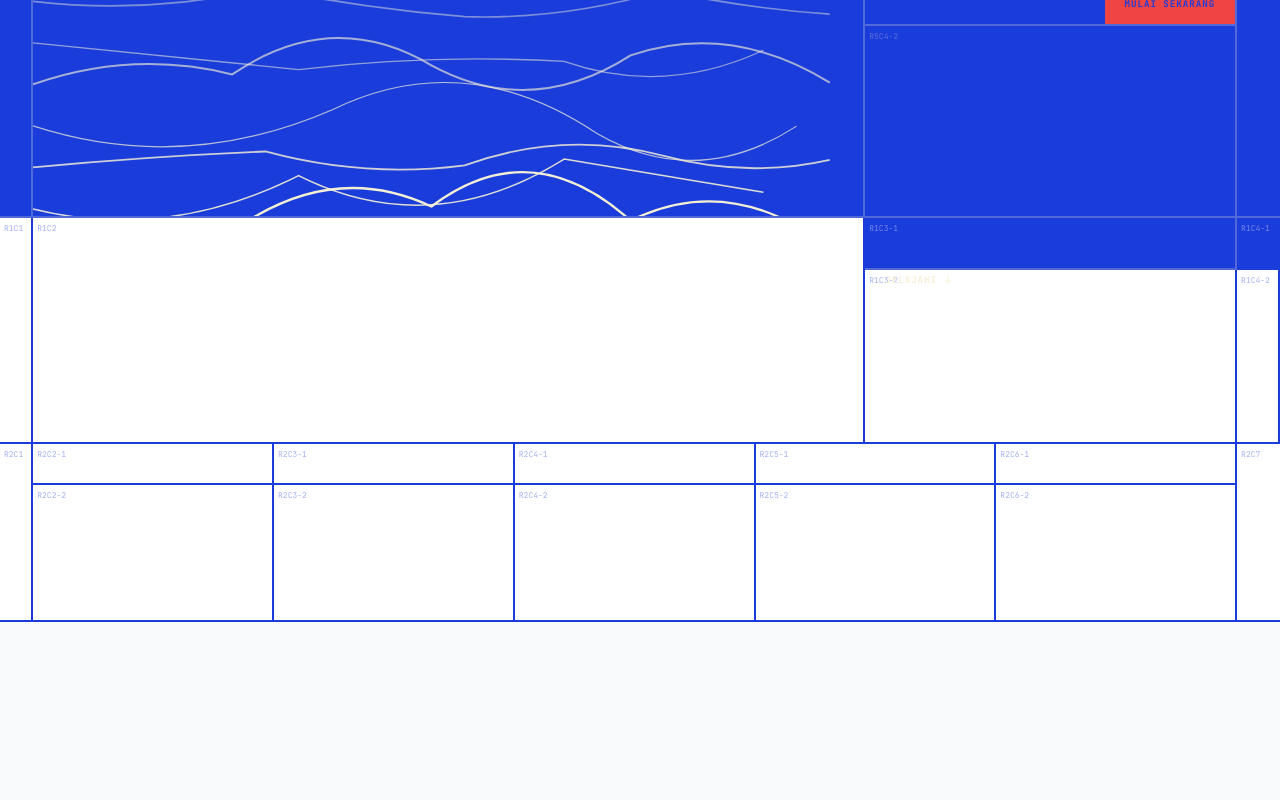
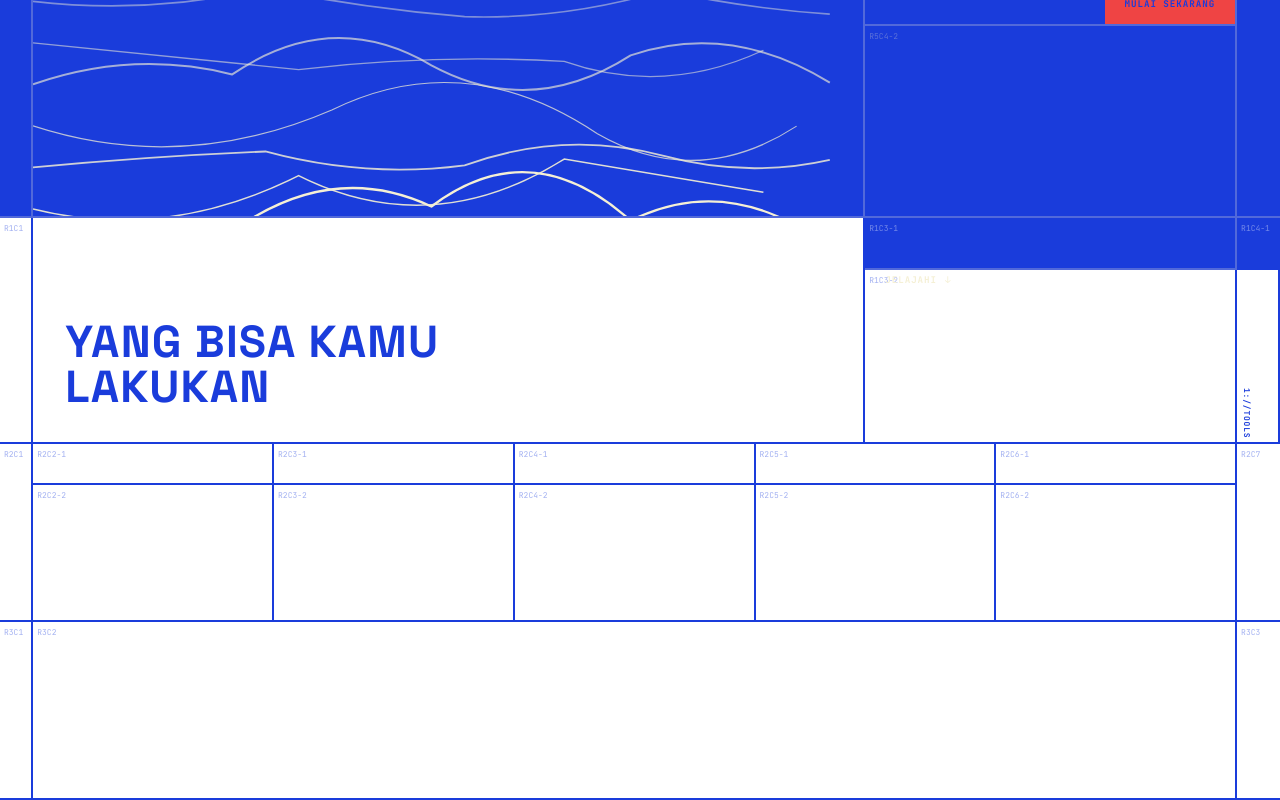
Before and after one commit to xzael24/Netchi, a Next.js app: page / in a window 1280 px wide. Shown: the part 582-1382 px from the top of the page. Before the commit the page ends 1204 px from the top, so only its background shows below. Built offline with nearby package versions, Linux system fonts and the light colour scheme.

Commit message:
feat: section2 layout - heading, tools label, row3 grid

```diff
--- a/src/components/home/Section2.tsx
+++ b/src/components/home/Section2.tsx
@@ -8,14 +8,25 @@ export function Section2() {
       {/* Row 1 - 4 kolom */}
       <div className={`hidden lg:grid grid-cols-[2.6%_65%_29.05%_1fr] grid-rows-[28vh] w-full min-w-full border-b-2 ${LINE}`}>
         <div className={`border-r-2 ${LINE} flex items-start justify-start p-1 text-[8px] text-[#1A3CDB]/40 font-mono`}>R1C1</div>
-        <div className={`border-r-2 ${LINE} flex items-start justify-start p-1 text-[8px] text-[#1A3CDB]/40 font-mono`}>R1C2</div>
+        <div className={`border-r-2 ${LINE} flex items-end justify-start p-6 md:p-8`}>
+          <h2 className="font-display font-bold text-[#1A3CDB] leading-[1] tracking-wide uppercase text-[3.5vw]">
+            Yang Bisa Kamu<br />Lakukan
+          </h2>
+        </div>
         <div className="grid grid-rows-[0.3fr_1fr]">
           <div className={`flex items-start justify-start p-1 text-[8px] text-white/40 font-mono border-b-2 border-r-2 border-cream/25 bg-[#1A3CDB]`}>R1C3-1</div>
           <div className={`flex items-start justify-start p-1 text-[8px] text-[#1A3CDB]/40 font-mono border-r-2 ${LINE}`}>R1C3-2</div>
         </div>
         <div className={`border-r-2 ${LINE} grid grid-rows-[0.3fr_1fr]`}>
           <div className={`flex items-start justify-start p-1 text-[8px] text-white/40 font-mono border-b-2 ${LINE} bg-[#1A3CDB]`}>R1C4-1</div>
-          <div className="flex items-start justify-start p-1 text-[8px] text-[#1A3CDB]/40 font-mono">R1C4-2</div>
+          <div className="flex items-end justify-start p-1">
+            <span
+              className="font-mono font-extrabold uppercase tracking-widest text-[#1A3CDB] whitespace-nowrap"
+              style={{ writingMode: "vertical-rl", fontSize: "clamp(0.3rem, 14cqw, 0.5rem)" }}
+            >
+              1://TOOLS
+            </span>
+          </div>
         </div>
       </div>
 
@@ -30,6 +41,13 @@ export function Section2() {
         ))}
         <div className="flex items-start justify-start p-1 text-[8px] text-[#1A3CDB]/40 font-mono">R2C7</div>
       </div>
+
+      {/* Row 3 - 3 kolom */}
+      <div className={`hidden lg:grid grid-cols-[2.6%_94.05%_3.35%] grid-rows-[22vh] w-full min-w-full border-b-2 ${LINE}`}>
+        <div className={`border-r-2 ${LINE} flex items-start justify-start p-1 text-[8px] text-[#1A3CDB]/40 font-mono`}>R3C1</div>
+        <div className={`border-r-2 ${LINE} flex items-start justify-start p-1 text-[8px] text-[#1A3CDB]/40 font-mono`}>R3C2</div>
+        <div className="flex items-start justify-start p-1 text-[8px] text-[#1A3CDB]/40 font-mono">R3C3</div>
+      </div>
     </section>
   );
 }
```
Also changed, not shown: 2 other files (tests, documents, lock files or other folders).
